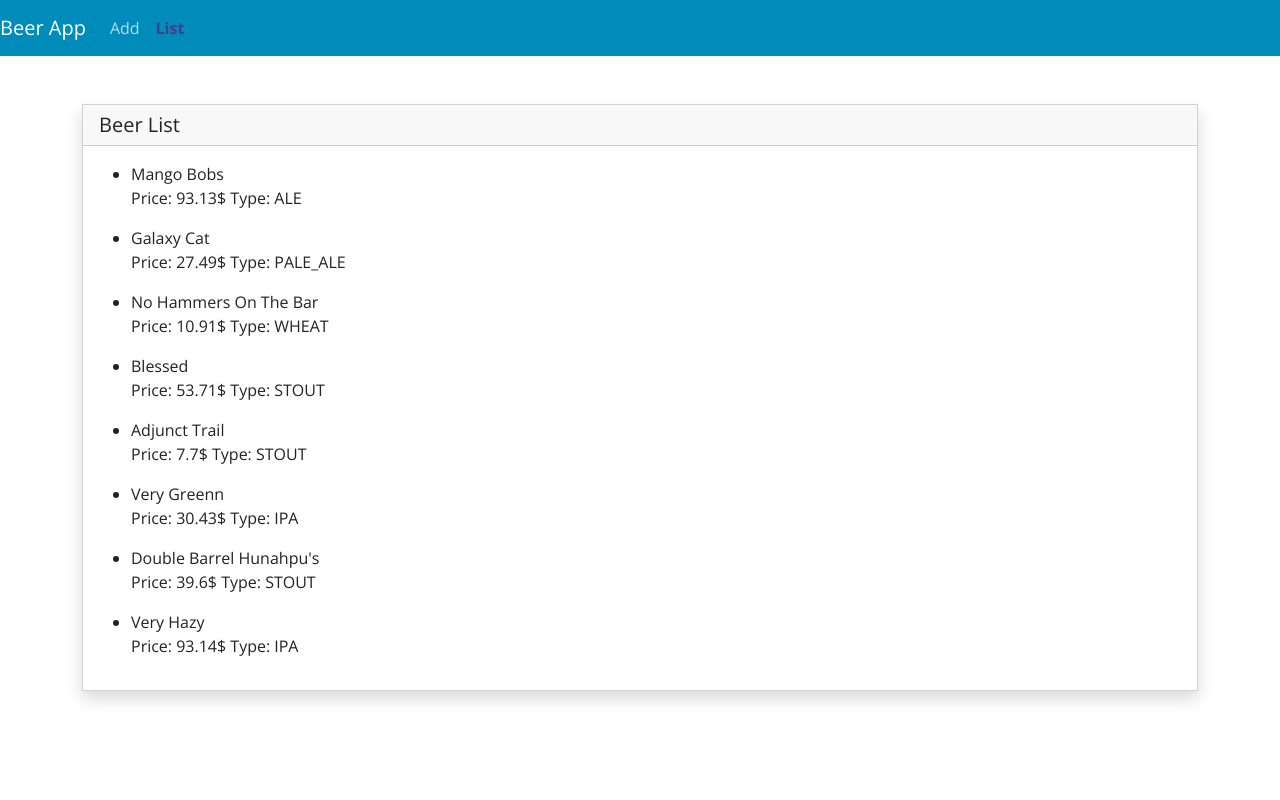
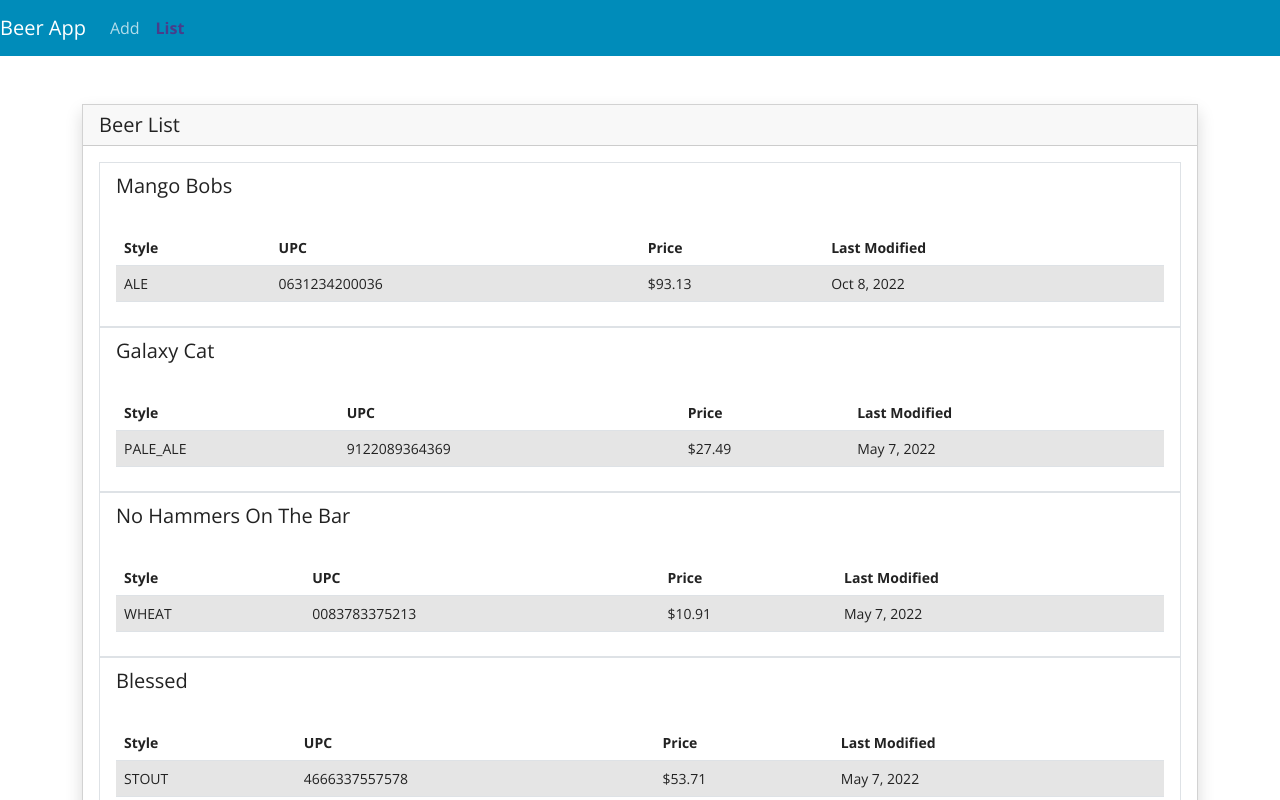
Before and after one commit to ffiorentino12/angular-project, an Angular app: page /list in a window 1280 px wide. Shown: the top 800 px of the page. Built offline with nearby package versions, Linux system fonts and the light colour scheme.

Commit message:
2 files modified

```diff
--- a/src/app/component/beer/beer.component.html
+++ b/src/app/component/beer/beer.component.html
@@ -1,4 +1,26 @@
-
-<li> {{ beer.beerName }} </li>
-<span> Price: {{ beer.price + '$' }} </span>
-<span>  Type: {{ beer.beerStyle }} </span>
+<li class="list-group-item">
+  <div>
+    <label class="lead mb-2">{{ beer.beerName }}</label>
+  </div>
+  <br />
+  <div>
+    <table class="table table-hover">
+      <thead>
+        <tr>
+          <th scope="col">Style</th>
+          <th scope="col">UPC</th>
+          <th scope="col">Price</th>
+          <th scope="col">Last Modified</th>
+        </tr>
+      </thead>
+      <tbody>
+        <tr class="table-active">
+          <td>{{ beer.beerStyle }}</td>
+          <td>{{ beer.upc }}</td>
+          <td>${{ beer.price }}</td>
+          <td>{{ beer.lastModifiedDate | date }}</td>
+        </tr>
+      </tbody>
+    </table>
+  </div>
+</li>
--- a/src/app/component/beerlist/beerlist.component.html
+++ b/src/app/component/beerlist/beerlist.component.html
@@ -2,7 +2,7 @@
 <div class="card shadow" >
   <h5 class="card-header"> Beer List </h5>
   <div class="card-body">
-    <ul *ngFor = "let beer of beers">
+    <ul class="list-group" *ngFor = "let beer of beers">
       <app-beer [beer]="beer"> </app-beer>
 
       </ul>
```
